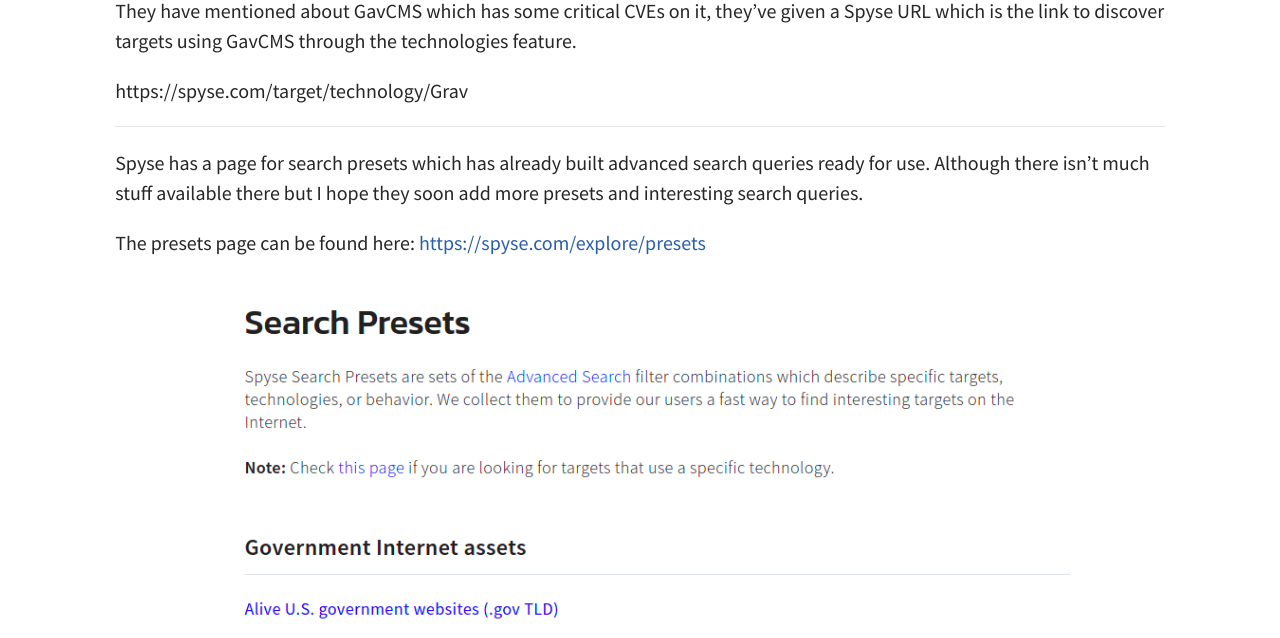
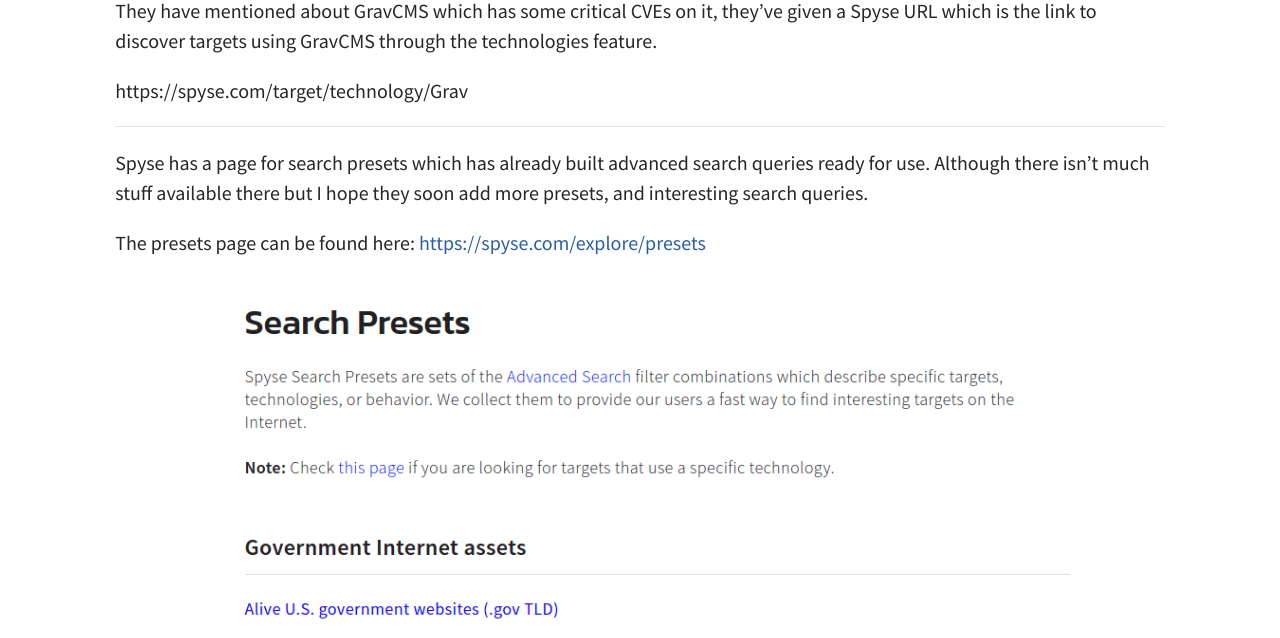
Before and after one commit to ritiksahni/blog-dev, a Jekyll site: the page built from _posts/2021-03-16-intro_spyse.md, in a window 1280 px wide and 900 px high, scrolled down 8534 px, cut to the strip 262-900 px from the top of the window. Built offline with Jekyll 4.4.1, drawn with Linux system fonts in a browser that asks for light colours; some of the changed text lies outside the part shown.

Commit message:
Fix Spyse blog - 1

```diff
--- a/_posts/2021-03-16-intro_spyse.md
+++ b/_posts/2021-03-16-intro_spyse.md
@@ -45,7 +45,7 @@
 
 Let's dive into the technical part of the blog. Spyse has many features and filters to do our enumeration and narrow down the results based on our needs. It offers tools for tasks such as lookups for Domains, ASN, IP addresses, SSL certificates, MX recordss, WHOIS data.
 
-There are more unique features such as reconnaissance using AdSense IDs and CVE search.
+There are more unique features such as reconnaissance using AdSense IDs, and CVE search.
 
 
 You can visit [https://spyse.com/](https://spyse.com/) and you'll be presented with a simple search bar to query any domain, IP, Organization etc.
@@ -154,13 +154,13 @@
 </center>
 
 
-They have mentioned about GavCMS which has some critical CVEs on it, they've given a Spyse URL which is the link to discover targets using GavCMS through the technologies feature.
+They have mentioned about GravCMS which has some critical CVEs on it, they've given a Spyse URL which is the link to discover targets using GravCMS through the technologies feature.
 
 https://spyse.com/target/technology/Grav
 
 ---
 
-Spyse has a page for search presets which has already built advanced search queries ready for use. Although there isn't much stuff available there but I hope they soon add more presets and interesting search queries.
+Spyse has a page for search presets which has already built advanced search queries ready for use. Although there isn't much stuff available there but I hope they soon add more presets, and interesting search queries.
 
 The presets page can be found here: [https://spyse.com/explore/presets](https://spyse.com/explore/presets)
 
```
